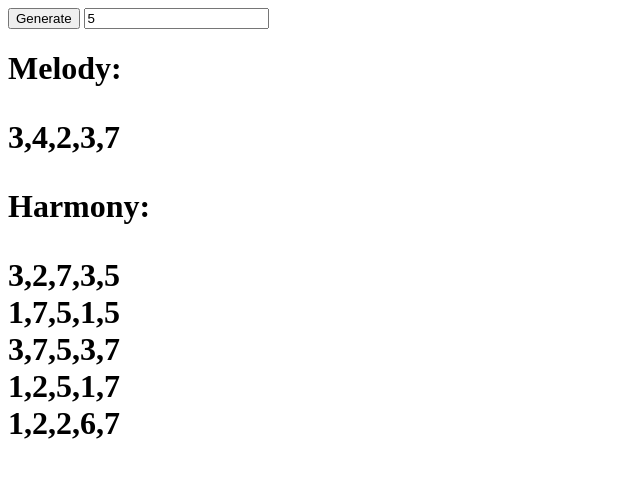
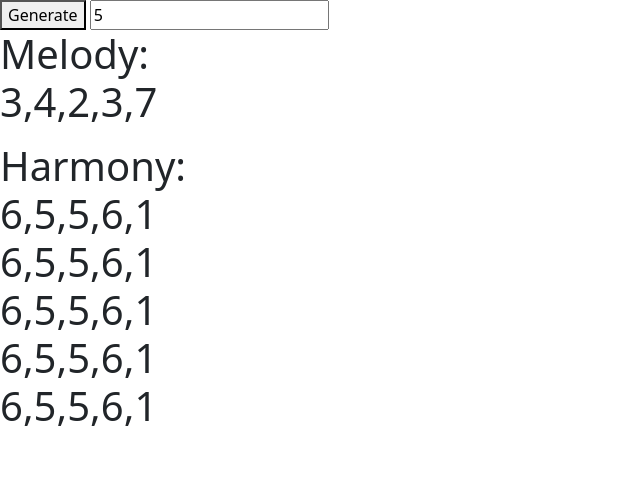
Before and after one commit to aditihaiman/IndependentStudy, a plain HTML site: page index.html in a window 1280 px wide. Both pictures are taken after a click on the button "Generate". Shown: the whole page, without its empty margins (0-640 px from the left). Drawn offline with nearby package versions, Linux system fonts and the light colour scheme.

Commit message:
debugging

```diff
--- a/cubeweb.js
+++ b/cubeweb.js
@@ -7,6 +7,41 @@ console.log("Test");
 
 //play a middle 'C' for the duration of an 8th note
 //synth.triggerAttackRelease("C4", "8n");
+
+
+//list of major chord progressions
+//taken from wikipedia: https://en.wikipedia.org/wiki/List_of_chord_progressions
+let major_progressions = [
+    [1, 5, 6, 4],
+    [1, 6, 4, 5],
+    [2, 5, 1],
+    [6, 2, 5, 1],
+    [1, 5, 4, 4, 1, 5, 1, 5],
+    [1, 4, 2, 5],
+    [1, 5, 6, 3, 4, 1, 4, 5],
+    [1, 4, 1, 5, 1, 4, 1, 5, 1],
+    [1, 6, 2, 5],
+    [5, 4, 1],
+];
+
+let major_circle_progressions = [
+    [1, 3, 6, 2, 5, 1],
+    [1, 3, 6, 2, 7, 1],
+    [1, 3, 6, 4, 5, 1],
+    [1, 3, 6, 4, 7, 1],
+    [1, 6, 2, 5, 1],
+    [1, 6, 2, 7, 1],
+    [1, 6, 4, 5, 1],
+    [1, 6, 4, 7, 1],
+    [1, 2, 5, 1],
+    [1, 2, 7, 1],
+    [1, 4, 5, 1],
+    [1, 4, 7, 1],
+    [1, 5, 1],
+    [1, 7, 1],
+
+];
+
 
 
 
@@ -23,14 +58,15 @@ function generateNew(){ //onclick of button, generates new melody and several ra
 
     let harmony = "";
 
+    let weights = calculate_weights();
     for(let i = 0; i < 5; i++){
-        harmony += suggest_harmony(newMelody).toString() + "<BR/>";
+        harmony += suggest_harmony(newMelody, weights).toString() + "<BR/>";
     }
 
 
     document.getElementById("harmony").innerHTML = harmony;
 
-    let weights = calculate_weights();
+
     console.log(weights);
 }
 
@@ -50,21 +86,35 @@ function generate_melody(n){ //create random melody line of length n
 }
 
 /**
- * Given a melody, returns one possible harmonic progression that would fit with that melody
+ * Given a melody, returns one possible random harmonic progression that would fit with that melody
  *
  * @param {number} melody The given melody
  * @returns {number[]} An array of a possible harmonic progression
  */
-function suggest_harmony(melody){ //suggest harmony given melody
+function suggest_random_harmony(melody){ //suggest harmony given melody
     let harmonies = [[1, 4, 6], [2, 5, 7], [3, 6, 1], [4, 7, 2], [5, 1, 3], [6, 2, 4], [7, 3, 5]];
     let suggested = [];
     for(let note of melody){
         let idx = Math.floor(Math.random()*3);
-//        console.log(idx, note, harmonies[note]);
         suggested.push(harmonies[note-1][idx]);
     }
     return suggested;
 
+}
+
+/**
+ * Given a melody, suggest a harmony based on weighted probabilities
+ *
+ * @param {number[]} melody Array of notes
+ * @param {number[][]} weights Weighted probabilities
+ * @returns {number[]} harmonic progression
+ */
+function suggest_harmony(melody, weights){
+    let suggested = [];
+    for(let note of melody){
+        suggested.push(weights[note-1].indexOf(Math.max.apply(Math, weights[note-1]))+1);
+    }
+    return suggested;
 }
 
 
@@ -97,7 +147,7 @@ function update_weights(weights, harmony){
     //                 [0, 0, 0, 0, 0, 0, 0]];
 
     for(let i = 0; i < harmony.length-1; i++){
-        weights[harmony[i]][harmony[i+1]] += (harmony[i] / harmony.length);
+        weights[harmony[i]-1][harmony[i+1]-1] += (1 / harmony.length);
     }
 }
 
@@ -118,22 +168,7 @@ function calculate_weights() {
         [0, 0, 0, 0, 0, 0, 0]
     ];
 
-//list of major chord progressions
-//taken from wikipedia: https://en.wikipedia.org/wiki/List_of_chord_progressions
-    let major_progressions = [
-        [1, 5, 6, 4],
-        [1, 6, 4, 5],
-        [2, 5, 1],
-        [6, 2, 5, 1],
-        [1, 5, 4, 4, 1, 5, 1, 5],
-        [1, 4, 2, 5],
-        [1, 5, 6, 3, 4, 1, 4, 5],
-        [1, 4, 1, 5, 1, 4, 1, 5, 1],
-        [1, 6, 2, 5],
-        [5, 4, 1],
-    ];
-
-    for(let harmony of major_progressions) {
+    for(let harmony of major_circle_progressions) {
         update_weights(weights, harmony);
     }
 
--- a/index.html
+++ b/index.html
@@ -5,6 +5,8 @@
     <head>
         <title>Music Cube</title>
         <!--        <link rel="stylesheet" href="style.css">-->
+        <link href="https://cdn.jsdelivr.net/npm/bootstrap@5.2.2/dist/css/bootstrap.min.css" rel="stylesheet" integrity="sha384-Zenh87qX5JnK2Jl0vWa8Ck2rdkQ2Bzep5IDxbcnCeuOxjzrPF/et3URy9Bv1WTRi" crossorigin="anonymous">
+        <script src="https://cdn.jsdelivr.net/npm/bootstrap@5.2.2/dist/js/bootstrap.bundle.min.js" integrity="sha384-OERcA2EqjJCMA+/3y+gxIOqMEjwtxJY7qPCqsdltbNJuaOe923+mo//f6V8Qbsw3" crossorigin="anonymous"></script>
     </head>
     <body>
         <button onclick="generateNew()">Generate</button>
@@ -15,6 +17,66 @@
         <h1>
             Harmony: <p id="harmony"></p>
         </h1>
+
+        <!-- <table class="table">
+            <thead>
+              <tr>
+                <th scope="col"></th>
+                <th scope="col">I</th>
+                <th scope="col">II</th>
+                <th scope="col">III</th>
+                <th scope="col">IV</th>
+                <th scope="col">V</th>
+                <th scope="col">VI</th>
+                <th scope="col">VII</th>
+              </tr>
+            </thead>
+            <tbody>
+              <tr>
+                <th scope="row">I</th>
+                <td>Mark</td>
+                <td>Otto</td>
+                <td>@mdo</td>
+              </tr>
+              <tr>
+                <th scope="row">II</th>
+                <td>Jacob</td>
+                <td>Thornton</td>
+                <td>@fat</td>
+              </tr>
+              <tr>
+                <th scope="row">III</th>
+                <td>Larry</td>
+                <td>the Bird</td>
+                <td>@twitter</td>
+              </tr>
+              <tr>
+                <th scope="row">IV</th>
+                <td>Larry</td>
+                <td>the Bird</td>
+                <td>@twitter</td>
+              </tr>
+              <tr>
+                <th scope="row">V</th>
+                <td>Larry</td>
+                <td>the Bird</td>
+                <td>@twitter</td>
+              </tr>
+              <tr>
+                <th scope="row">VI</th>
+                <td>Larry</td>
+                <td>the Bird</td>
+                <td>@twitter</td>
+              </tr>
+              <tr>
+                <th scope="row">VII</th>
+                <td>Larry</td>
+                <td>the Bird</td>
+                <td>@twitter</td>
+              </tr>
+            </tbody>
+          </table> -->
+
     </body>
 </html>
 <script src="cubeweb.js"></script>
```
